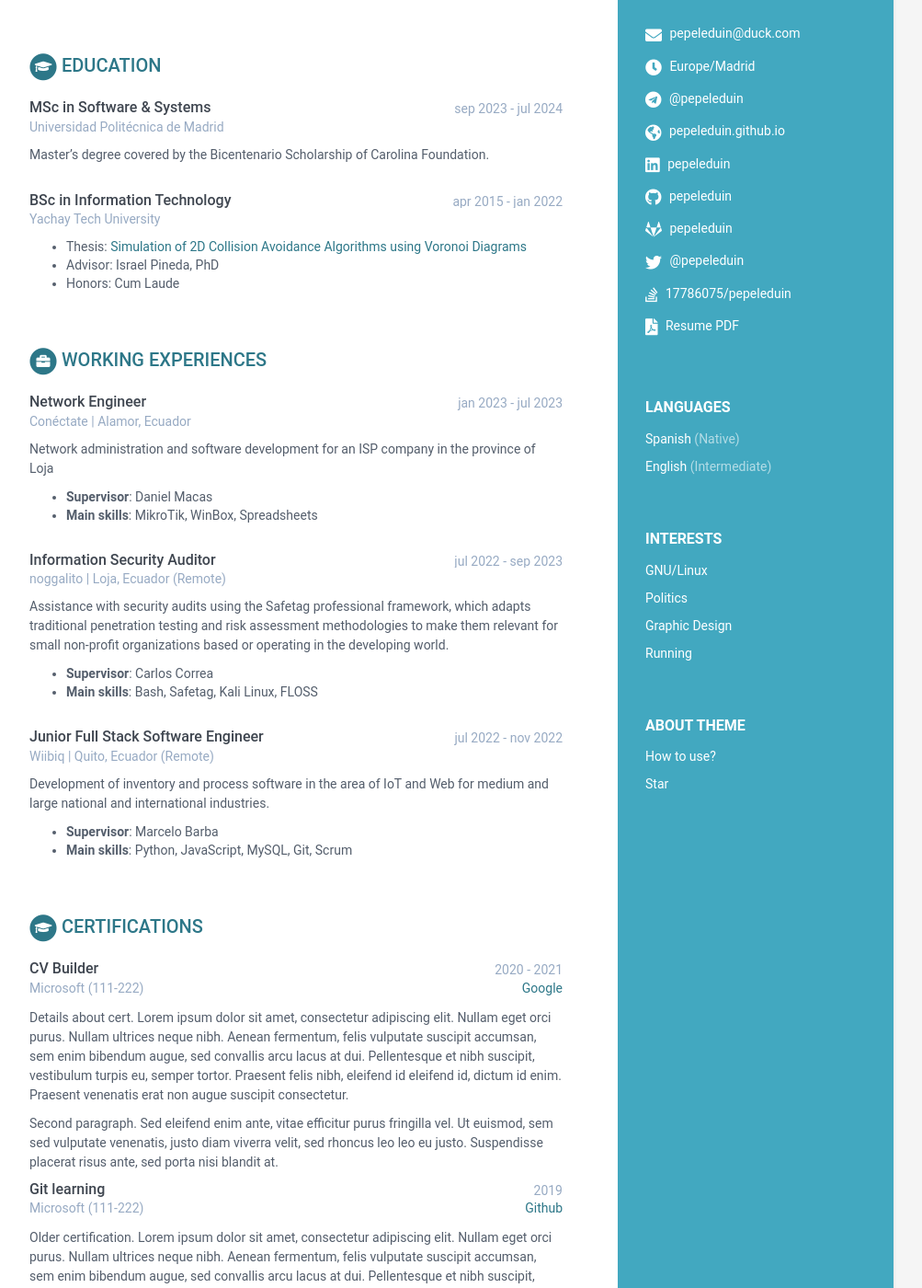
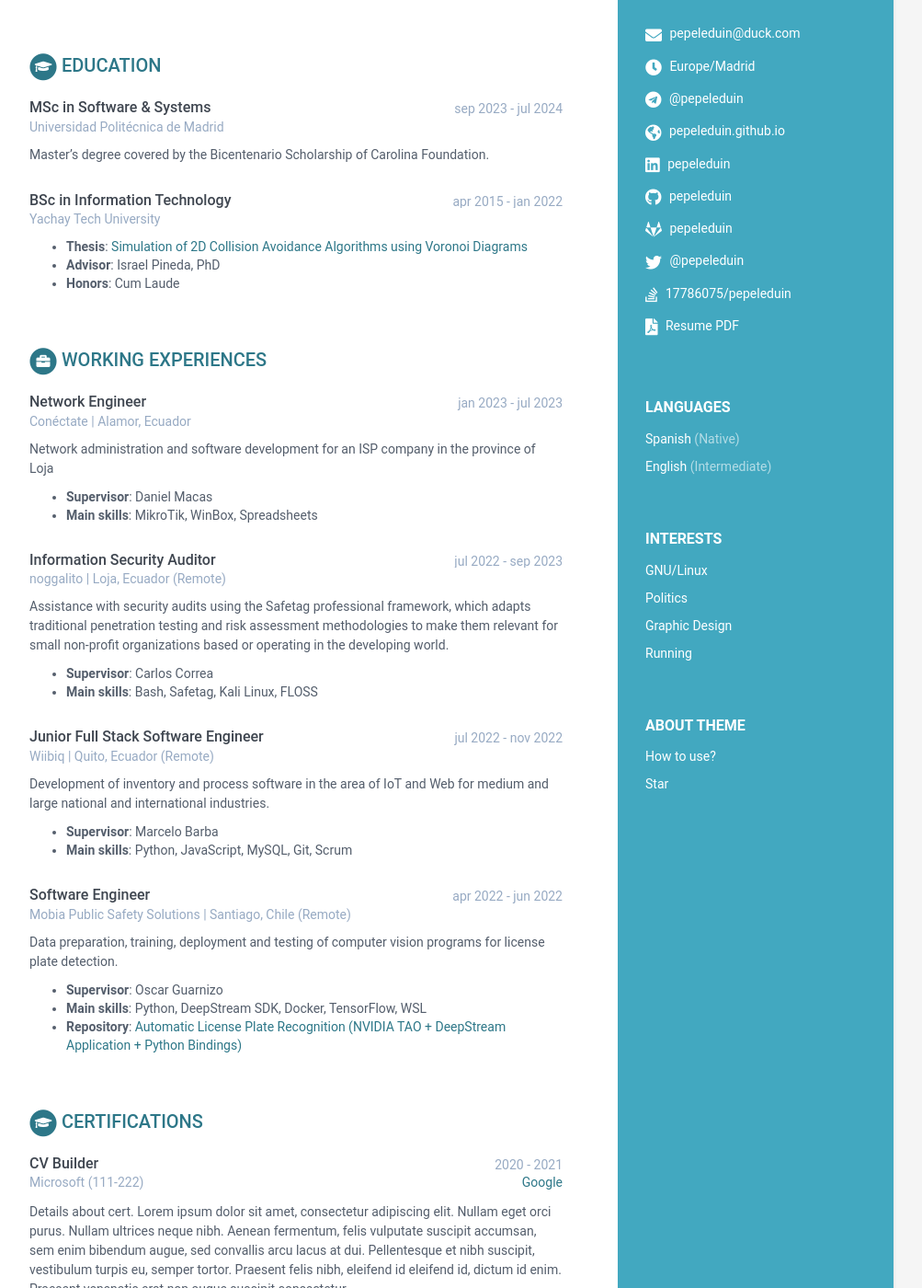
Before and after one commit to pepeleduin/pepeleduin.github.io, a Jekyll site: the page built from index.html, in a window 1280 px wide and 1400 px high, scrolled down 289 px. Shown: the whole window at 92% size, without its empty margins (168-1171 px from the left). Built offline with Jekyll 4.4.1, drawn with Linux system fonts in a browser that asks for light colours.

Commit message:
Add Mobia experience (Remote)

```diff
--- a/_data/data.yml
+++ b/_data/data.yml
@@ -75,9 +75,9 @@ education:
       university: Yachay Tech University
       time: apr 2015 - jan 2022
       details: |
-        - Thesis: [Simulation of 2D Collision Avoidance Algorithms using Voronoi Diagrams](https://repositorio.yachaytech.edu.ec/handle/123456789/478)
-        - Advisor: Israel Pineda, PhD
-        - Honors: Cum Laude
+        - **Thesis**: [Simulation of 2D Collision Avoidance Algorithms using Voronoi Diagrams](https://repositorio.yachaytech.edu.ec/handle/123456789/478)
+        - **Advisor**: Israel Pineda, PhD
+        - **Honors**: Cum Laude
 
 experiences:
   title: Working Experiences
@@ -107,6 +107,15 @@ experiences:
         and Web for medium and large national and international industries.
           - **Supervisor**: Marcelo Barba
           - **Main skills**: Python, JavaScript, MySQL, Git, Scrum
+    - role: Software Engineer
+      time: apr 2022 - jun 2022
+      company: Mobia Public Safety Solutions | Santiago, Chile (Remote)
+      details: |
+        Data preparation, training, deployment and testing of computer vision programs
+        for license plate detection.
+          - **Supervisor**: Oscar Guarnizo
+          - **Main skills**: Python, DeepStream SDK, Docker, TensorFlow, WSL
+          - **Repository**: [Automatic License Plate Recognition (NVIDIA TAO + DeepStream Application + Python Bindings)](https://github.com/ZosoV/mobia-project)
 
 certifications:
   title: Certifications
```
